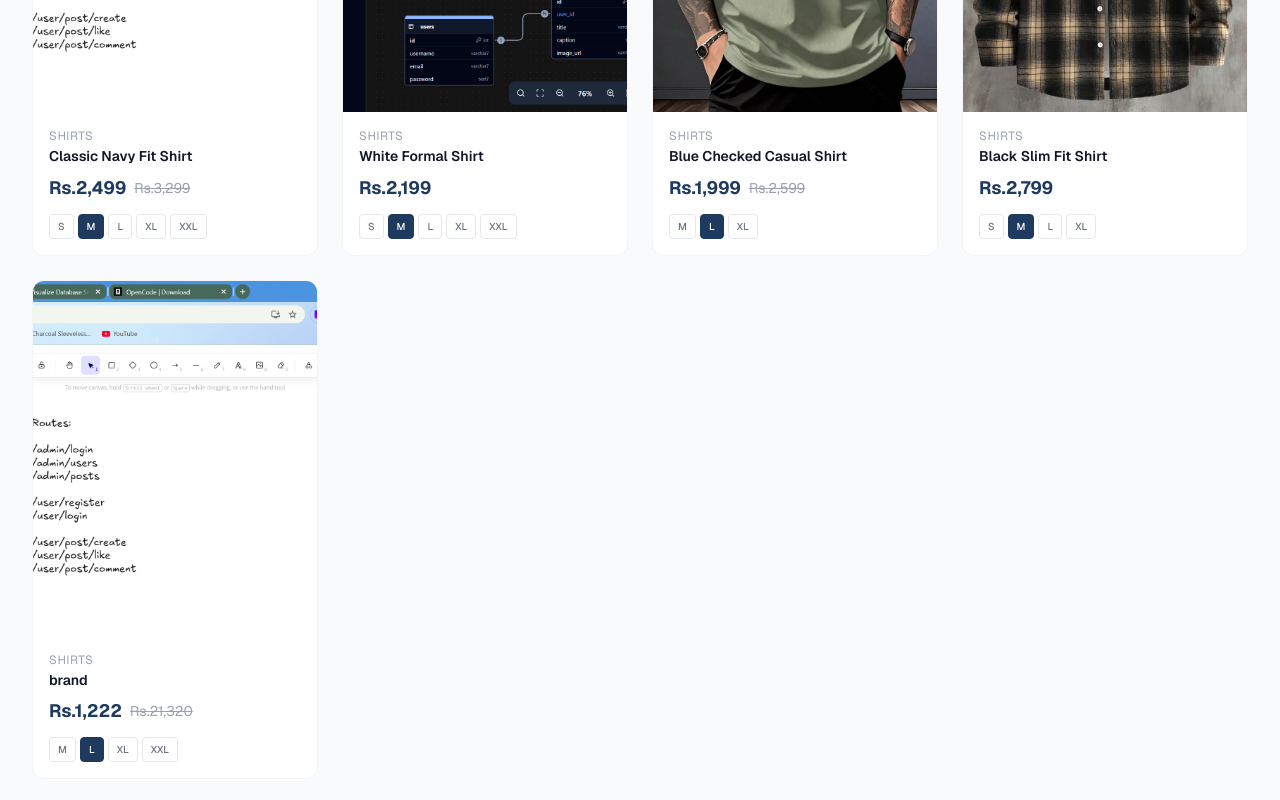
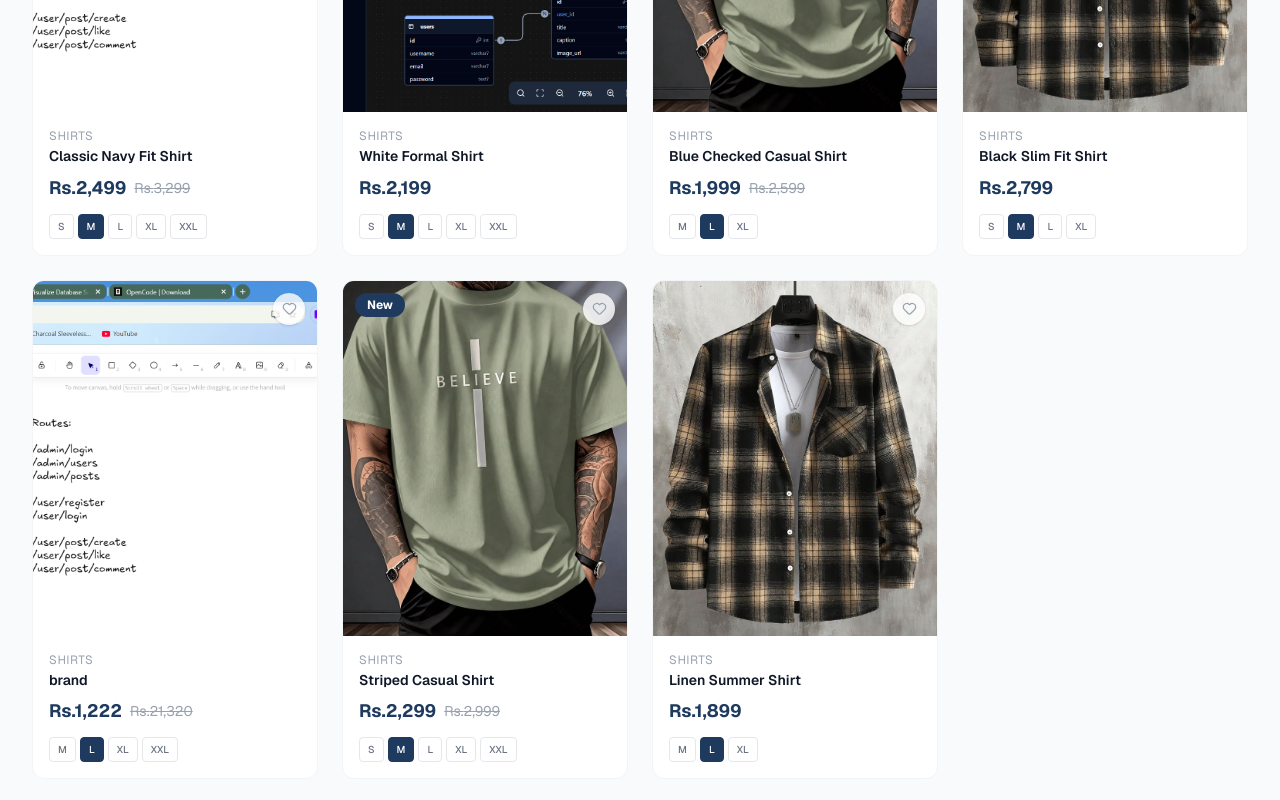
Before and after one commit to xoralife/branded-shirts, a Next.js app: page /shirts in a window 1280 px wide. Shown: the part 468-1268 px from the top of the page. Built offline with nearby package versions, Linux system fonts and the light colour scheme.

Commit message:
Add 4 new products, wishlist feature with heart toggle, /wishlist page, header counter

```diff
--- a/src/app/layout.tsx
+++ b/src/app/layout.tsx
@@ -4,6 +4,7 @@ import "./globals.css";
 import Header from "@/components/Header";
 import CartDrawer from "@/components/CartDrawer";
 import { CartProvider } from "@/context/CartContext";
+import { WishlistProvider } from "@/context/WishlistContext";
 
 const geistSans = Geist({
   variable: "--font-geist-sans",
@@ -45,9 +46,11 @@ export default function RootLayout({
     >
       <body className="min-h-full flex flex-col">
         <CartProvider>
-          <Header />
-          <CartDrawer />
-          <main className="flex-1">{children}</main>
+          <WishlistProvider>
+            <Header />
+            <CartDrawer />
+            <main className="flex-1">{children}</main>
+          </WishlistProvider>
         </CartProvider>
       </body>
     </html>
--- /dev/null
+++ b/src/app/wishlist/page.tsx
@@ -0,0 +1,84 @@
+"use client";
+
+import { motion } from "framer-motion";
+import { Heart, ShoppingBag, Trash2 } from "lucide-react";
+import Link from "next/link";
+import { useWishlist } from "@/context/WishlistContext";
+import { useCart } from "@/context/CartContext";
+import Breadcrumb from "@/components/Breadcrumb";
+
+export default function WishlistPage() {
+  const { items, removeItem, clearWishlist } = useWishlist();
+  const { addItem, setIsOpen } = useCart();
+
+  const moveToCart = (product: typeof items[0]) => {
+    addItem(product, product.sizes[1] || product.sizes[0]);
+    setIsOpen(true);
+  };
+
+  if (items.length === 0) {
+    return (
+      <div className="min-h-screen bg-gray-50 pt-20 flex items-center justify-center">
+        <div className="text-center">
+          <div className="w-16 h-16 mx-auto mb-4 rounded-full bg-red-50 flex items-center justify-center">
+            <Heart size={28} className="text-red-400" />
+          </div>
+          <h2 className="text-2xl font-bold text-gray-900 mb-2">Your wishlist is empty</h2>
+          <p className="text-gray-500 mb-6">Save items you love to your wishlist</p>
+          <Link href="/" className="inline-flex px-6 py-3 bg-[#1E3A5F] text-white font-semibold rounded-xl hover:bg-[#162D4A] transition-colors">
+            Browse Products
+          </Link>
+        </div>
+      </div>
+    );
+  }
+
+  return (
+    <div className="min-h-screen bg-gray-50 pt-20 pb-16">
+      <div className="max-w-5xl mx-auto px-4 sm:px-6 lg:px-8">
+        <motion.div initial={{ opacity: 0, y: 20 }} animate={{ opacity: 1, y: 0 }} className="mb-8">
+          <Breadcrumb items={[{ label: "Wishlist" }]} />
+          <div className="flex items-center justify-between">
+            <div>
+              <h1 className="text-3xl font-bold text-gray-900">My Wishlist</h1>
+              <p className="text-gray-500 mt-1">{items.length} saved items</p>
+            </div>
+            <button onClick={clearWishlist} className="text-sm text-gray-400 hover:text-red-500 transition-colors flex items-center gap-1">
+              <Trash2 size={14} /> Clear All
+            </button>
+          </div>
+        </motion.div>
+
+        <div className="grid sm:grid-cols-2 lg:grid-cols-3 gap-4">
+          {items.map((product, i) => (
+            <motion.div key={product.id} initial={{ opacity: 0, y: 20 }} animate={{ opacity: 1, y: 0 }} transition={{ delay: i * 0.05 }}
+              className="bg-white rounded-xl border border-gray-100 overflow-hidden group">
+              <Link href={`/${product.category}/${product.id}`} className="block aspect-[4/5] bg-gradient-to-br from-blue-50 to-gray-100 overflow-hidden relative">
+                {(product.images?.[0] || product.image)?.startsWith("/upload") ? (
+                  <img src={product.images?.[0] || product.image} alt={product.name} className="w-full h-full object-cover group-hover:scale-105 transition-transform duration-300" />
+                ) : (
+                  <div className="w-full h-full flex items-center justify-center">
+                    <span className="text-6xl text-[#1E3A5F]/10">{product.category === "shirts" ? "👔" : "👖"}</span>
+                  </div>
+                )}
+                <button onClick={(e) => { e.preventDefault(); removeItem(product.id); }}
+                  className="absolute top-2 right-2 w-8 h-8 bg-white/80 rounded-full flex items-center justify-center hover:bg-white transition-colors">
+                  <Trash2 size={14} className="text-gray-400 hover:text-red-500" />
+                </button>
+              </Link>
+              <div className="p-4">
+                <p className="text-xs text-gray-400 uppercase tracking-wider mb-1">{product.category}</p>
+                <Link href={`/${product.category}/${product.id}`} className="font-semibold text-gray-900 text-sm hover:text-[#1E3A5F] transition-colors line-clamp-1">{product.name}</Link>
+                <p className="text-lg font-bold text-[#1E3A5F] mt-1">Rs.{product.price.toLocaleString()}</p>
+                <button onClick={() => moveToCart(product)}
+                  className="mt-3 w-full py-2.5 bg-[#1E3A5F] text-white text-sm font-semibold rounded-xl hover:bg-[#162D4A] transition-colors flex items-center justify-center gap-2">
+                  <ShoppingBag size={15} /> Add to Cart
+                </button>
+              </div>
+            </motion.div>
+          ))}
+        </div>
+      </div>
+    </div>
+  );
+}
--- a/src/components/Header.tsx
+++ b/src/components/Header.tsx
@@ -4,8 +4,9 @@ import { useState } from "react";
 import { motion } from "framer-motion";
 import Link from "next/link";
 import { usePathname } from "next/navigation";
-import { Menu, X, ShoppingBag } from "lucide-react";
+import { Menu, X, ShoppingBag, Heart } from "lucide-react";
 import { useCart } from "@/context/CartContext";
+import { useWishlist } from "@/context/WishlistContext";
 import SearchBar from "./SearchBar";
 
 const navLinks = [
@@ -20,6 +21,7 @@ export default function Header() {
   const [isOpen, setIsOpen] = useState(false);
   const pathname = usePathname();
   const { totalItems, setIsOpen: setCartOpen } = useCart();
+  const { totalItems: wishlistCount } = useWishlist();
 
   return (
     <header className="fixed top-0 left-0 right-0 z-50 bg-white/95 backdrop-blur-md border-b border-gray-100">
@@ -58,6 +60,17 @@ export default function Header() {
             <div className="hidden sm:block">
               <SearchBar />
             </div>
+            <Link
+              href="/wishlist"
+              className="relative p-2 text-gray-600 hover:text-[#1E3A5F] transition-colors"
+            >
+              <Heart size={22} />
+              {wishlistCount > 0 && (
+                <span className="absolute -top-0.5 -right-0.5 bg-red-500 text-white text-[10px] font-bold w-4 h-4 rounded-full flex items-center justify-center">
+                  {wishlistCount}
+                </span>
+              )}
+            </Link>
             <button
               onClick={() => setCartOpen(true)}
               className="relative p-2 text-gray-600 hover:text-[#1E3A5F] transition-colors"
@@ -100,6 +113,10 @@ export default function Header() {
                 {link.label}
               </Link>
             ))}
+            <Link href="/wishlist" onClick={() => setIsOpen(false)}
+              className="flex items-center gap-2 text-sm font-medium text-gray-600 hover:text-[#1E3A5F] hover:bg-gray-50 transition-colors py-2.5 px-3 rounded-lg">
+              <Heart size={16} /> Wishlist {wishlistCount > 0 && `(${wishlistCount})`}
+            </Link>
           </div>
         </div>
       </motion.div>
--- a/src/components/ProductCard.tsx
+++ b/src/components/ProductCard.tsx
@@ -2,8 +2,9 @@
 
 import { useState } from "react";
 import { motion } from "framer-motion";
-import { ShoppingBag, Eye } from "lucide-react";
+import { ShoppingBag, Eye, Heart } from "lucide-react";
 import { useCart } from "@/context/CartContext";
+import { useWishlist } from "@/context/WishlistContext";
 import QuickView from "./QuickView";
 
 interface ProductCardProps {
@@ -24,7 +25,14 @@ interface ProductCardProps {
 
 export default function ProductCard({ product, index }: ProductCardProps) {
   const { addItem, setIsOpen } = useCart();
+  const { addItem: addWish, removeItem: removeWish, isWishlisted } = useWishlist();
   const [selectedSize, setSelectedSize] = useState(product.sizes[1] || product.sizes[0]);
+  const wished = isWishlisted(product.id);
+
+  const toggleWish = () => {
+    if (wished) removeWish(product.id);
+    else addWish(product);
+  };
   const [quickViewProduct, setQuickViewProduct] = useState<typeof product | null>(null);
 
   const handleAddToCart = () => {
@@ -59,6 +67,11 @@ export default function ProductCard({ product, index }: ProductCardProps) {
             </div>
           )}
         </div>
+
+        <button onClick={toggleWish}
+          className="absolute top-3 right-3 z-10 w-8 h-8 bg-white/80 rounded-full flex items-center justify-center hover:bg-white transition-colors shadow-sm">
+          <Heart size={15} className={wished ? "fill-red-500 text-red-500" : "text-gray-400"} />
+        </button>
 
         {product.badge && (
           <span
--- /dev/null
+++ b/src/context/WishlistContext.tsx
@@ -0,0 +1,57 @@
+"use client";
+
+import { createContext, useContext, useState, useCallback, type ReactNode } from "react";
+
+interface Product {
+  id: number;
+  name: string;
+  category: string;
+  price: number;
+  originalPrice: number | null;
+  image: string;
+  images?: string[];
+  description: string;
+  sizes: string[];
+  badge: string | null;
+}
+
+interface WishlistContextType {
+  items: Product[];
+  addItem: (product: Product) => void;
+  removeItem: (id: number) => void;
+  isWishlisted: (id: number) => boolean;
+  totalItems: number;
+  clearWishlist: () => void;
+}
+
+const WishlistContext = createContext<WishlistContextType | null>(null);
+
+export function WishlistProvider({ children }: { children: ReactNode }) {
+  const [items, setItems] = useState<Product[]>([]);
+
+  const addItem = useCallback((product: Product) => {
+    setItems((prev) => (prev.find((i) => i.id === product.id) ? prev : [...prev, product]));
+  }, []);
+
+  const removeItem = useCallback((id: number) => {
+    setItems((prev) => prev.filter((i) => i.id !== id));
+  }, []);
+
+  const isWishlisted = useCallback((id: number) => {
+    return items.some((i) => i.id === id);
+  }, [items]);
+
+  const clearWishlist = useCallback(() => setItems([]), []);
+
+  return (
+    <WishlistContext.Provider value={{ items, addItem, removeItem, isWishlisted, totalItems: items.length, clearWishlist }}>
+      {children}
+    </WishlistContext.Provider>
+  );
+}
+
+export function useWishlist() {
+  const ctx = useContext(WishlistContext);
+  if (!ctx) throw new Error("useWishlist must be used within WishlistProvider");
+  return ctx;
+}
--- a/src/data/products.json
+++ b/src/data/products.json
@@ -183,5 +183,88 @@
       "/uploads/upload-1782386934629.png",
       "/uploads/upload-1782386934742.png"
     ]
+  },
+  {
+    "id": 10,
+    "name": "Striped Casual Shirt",
+    "category": "shirts",
+    "price": 2299,
+    "originalPrice": 2999,
+    "image": "/uploads/shirt-3a.jpg",
+    "description": "Trendy striped pattern casual shirt for everyday style",
+    "sizes": [
+      "S",
+      "M",
+      "L",
+      "XL",
+      "XXL"
+    ],
+    "badge": "New",
+    "images": [
+      "/uploads/shirt-3a.jpg",
+      "/uploads/shirt-3b.jpg",
+      "/uploads/upload-1782385836750.png"
+    ]
+  },
+  {
+    "id": 11,
+    "name": "Linen Summer Shirt",
+    "category": "shirts",
+    "price": 1899,
+    "originalPrice": null,
+    "image": "/uploads/shirt-4a.jpg",
+    "description": "Lightweight breathable linen shirt perfect for summers",
+    "sizes": [
+      "M",
+      "L",
+      "XL"
+    ],
+    "badge": null,
+    "images": [
+      "/uploads/shirt-4a.jpg",
+      "/uploads/shirt-4b.jpg"
+    ]
+  },
+  {
+    "id": 12,
+    "name": "Slim Fit Chinos",
+    "category": "trousers",
+    "price": 2799,
+    "originalPrice": 3499,
+    "image": "/uploads/trouser-2a.jpg",
+    "description": "Classic slim fit chino trousers for smart casual look",
+    "sizes": [
+      "30",
+      "32",
+      "34",
+      "36",
+      "38"
+    ],
+    "badge": "Sale",
+    "images": [
+      "/uploads/trouser-2a.jpg",
+      "/uploads/trouser-2b.jpg",
+      "/uploads/trouser-1a.jpg"
+    ]
+  },
+  {
+    "id": 13,
+    "name": "Cotton Joggers",
+    "category": "trousers",
+    "price": 2199,
+    "originalPrice": null,
+    "image": "/uploads/trouser-3a.jpg",
+    "description": "Comfortable cotton joggers for casual and sporty wear",
+    "sizes": [
+      "M",
+      "L",
+      "XL",
+      "XXL"
+    ],
+    "badge": "New",
+    "images": [
+      "/uploads/trouser-3a.jpg",
+      "/uploads/trouser-3b.jpg"
+    ]
   }
 ]
```
